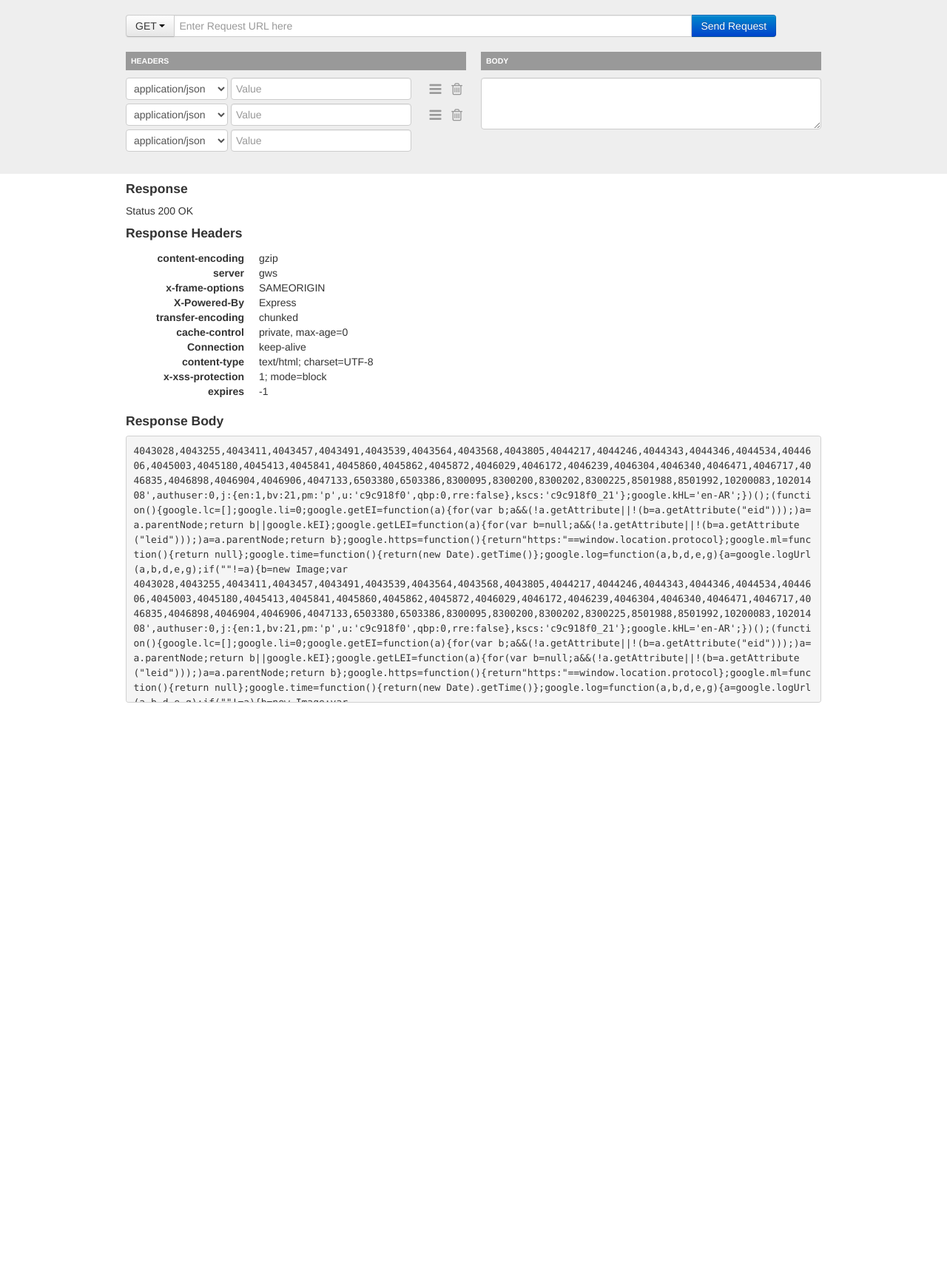
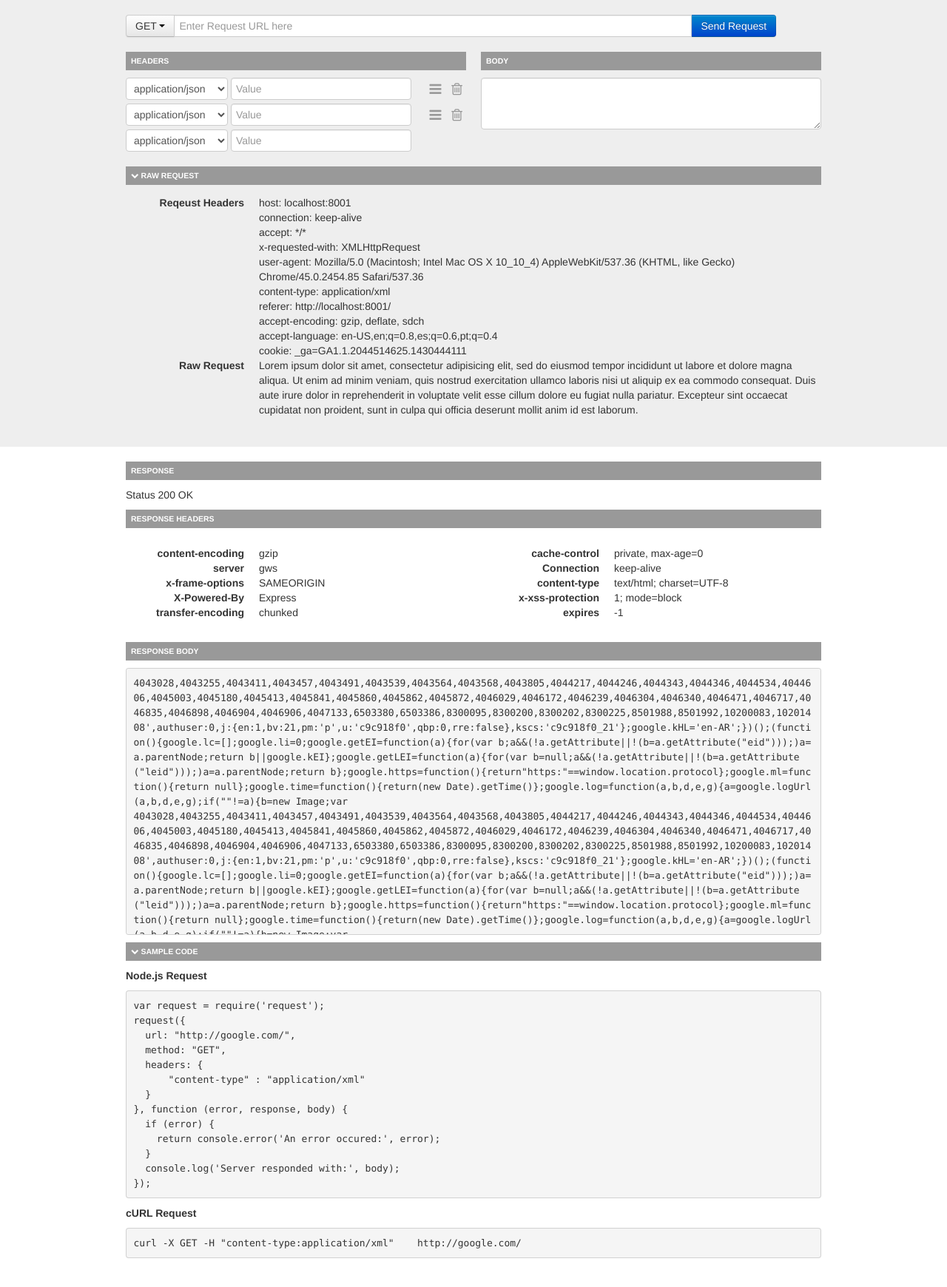
Before and after one commit to andresgalante/fh-apimapper, a plain HTML site: page index.html in a window 1280 px wide. Shown: the whole page at 74% size. Before the commit the page ends 1000 px from the top, so only its background shows below. Drawn offline with nearby package versions, Linux system fonts and the light colour scheme.

Commit message:
styles headers and adds hidden parts

```diff
--- a/index.html
+++ b/index.html
@@ -38,7 +38,7 @@
 
       <div class="row">
         <div class="span6 fh-request-headers">
-          <h4>Headers</h4>
+          <h4 class="fh-secondary-header">Headers</h4>
 
             <ul class="unstyled">
               <li>
@@ -88,8 +88,36 @@
             </ul>
         </div>
         <div class="span6 fh-request-body">
-          <h4>Body</h4>
+          <h4 class="fh-secondary-header">Body</h4>
           <textarea rows="3" class="span6"></textarea>
+        </div>
+      </div><!-- row -->
+
+      <div class="row">
+        <div class="span12">
+          <!-- use `fa-chevron-right` when its close -->
+          <h4 class="fh-secondary-header"><i class="fa fa-chevron-down"></i> Raw request</h4>
+
+          <dl class="dl-horizontal">
+            <dt>Reqeust Headers</dt>
+            <dd>
+            host: localhost:8001<br/>
+          connection: keep-alive<br/>
+          accept: */*<br/>
+          x-requested-with: XMLHttpRequest<br/>
+          user-agent: Mozilla/5.0 (Macintosh; Intel Mac OS X 10_10_4) AppleWebKit/537.36 (KHTML, like Gecko) Chrome/45.0.2454.85 Safari/537.36<br/>
+          content-type: application/xml<br/>
+          referer: http://localhost:8001/<br/>
+          accept-encoding: gzip, deflate, sdch<br/>
+          accept-language: en-US,en;q=0.8,es;q=0.6,pt;q=0.4<br/>
+          cookie: _ga=GA1.1.2044514625.1430444111<br/>
+          </dd>
+
+            <dt>Raw Request</dt>
+            <dd>Lorem ipsum dolor sit amet, consectetur adipisicing elit, sed do eiusmod tempor incididunt ut labore et dolore magna aliqua. Ut enim ad minim veniam, quis nostrud exercitation ullamco laboris nisi ut aliquip ex ea commodo consequat. Duis aute irure dolor in reprehenderit in voluptate velit esse cillum dolore eu fugiat nulla pariatur. Excepteur sint occaecat cupidatat non proident, sunt in culpa qui officia deserunt mollit anim id est laborum.</dd>
+
+          </dl>
+
         </div>
       </div><!-- row -->
     </div><!-- container -->
@@ -100,11 +128,14 @@
       <div class="row">
         <div class="span12">
 
-          <h4>Response</h4>
+          <h4 class="fh-secondary-header">Response</h4>
 
           <p>Status 200 OK</p>
 
-<h4>Response Headers</h4>
+          <h4 class="fh-secondary-header">Response Headers</h4>
+
+      <div class="row">
+        <div class="span6">
 
           <dl class="dl-horizontal">
             <dt>content-encoding</dt>
@@ -121,9 +152,14 @@
 
             <dt>transfer-encoding</dt>
             <dd>chunked</dd>
+          </dl>
+        </div>
 
+        <div class="span6">
+
+          <dl class="dl-horizontal">
             <dt>cache-control</dt>
-  <dd>private, max-age=0 </dd>
+            <dd>private, max-age=0</dd>
 
             <dt>Connection</dt>
             <dd>keep-alive </dd>
@@ -138,16 +174,41 @@
             <dd>-1</dd>
 
           </dl>
+        </div>
+      </div>
 
+      <h4  class="fh-secondary-header">Response Body</h4>
 
-<h4>Response Body</h4>
-
+<!-- We want to add Syntax highlighting here -->
 <pre class="pre-scrollable">
 4043028,4043255,4043411,4043457,4043491,4043539,4043564,4043568,4043805,4044217,4044246,4044343,4044346,4044534,4044606,4045003,4045180,4045413,4045841,4045860,4045862,4045872,4046029,4046172,4046239,4046304,4046340,4046471,4046717,4046835,4046898,4046904,4046906,4047133,6503380,6503386,8300095,8300200,8300202,8300225,8501988,8501992,10200083,10201408',authuser:0,j:{en:1,bv:21,pm:'p',u:'c9c918f0',qbp:0,rre:false},kscs:'c9c918f0_21'};google.kHL='en-AR';})();(function(){google.lc=[];google.li=0;google.getEI=function(a){for(var b;a&&(!a.getAttribute||!(b=a.getAttribute("eid")));)a=a.parentNode;return b||google.kEI};google.getLEI=function(a){for(var b=null;a&&(!a.getAttribute||!(b=a.getAttribute("leid")));)a=a.parentNode;return b};google.https=function(){return"https:"==window.location.protocol};google.ml=function(){return null};google.time=function(){return(new Date).getTime()};google.log=function(a,b,d,e,g){a=google.logUrl(a,b,d,e,g);if(""!=a){b=new Image;var
 4043028,4043255,4043411,4043457,4043491,4043539,4043564,4043568,4043805,4044217,4044246,4044343,4044346,4044534,4044606,4045003,4045180,4045413,4045841,4045860,4045862,4045872,4046029,4046172,4046239,4046304,4046340,4046471,4046717,4046835,4046898,4046904,4046906,4047133,6503380,6503386,8300095,8300200,8300202,8300225,8501988,8501992,10200083,10201408',authuser:0,j:{en:1,bv:21,pm:'p',u:'c9c918f0',qbp:0,rre:false},kscs:'c9c918f0_21'};google.kHL='en-AR';})();(function(){google.lc=[];google.li=0;google.getEI=function(a){for(var b;a&&(!a.getAttribute||!(b=a.getAttribute("eid")));)a=a.parentNode;return b||google.kEI};google.getLEI=function(a){for(var b=null;a&&(!a.getAttribute||!(b=a.getAttribute("leid")));)a=a.parentNode;return b};google.https=function(){return"https:"==window.location.protocol};google.ml=function(){return null};google.time=function(){return(new Date).getTime()};google.log=function(a,b,d,e,g){a=google.logUrl(a,b,d,e,g);if(""!=a){b=new Image;var
 4043028,4043255,4043411,4043457,4043491,4043539,4043564,4043568,4043805,4044217,4044246,4044343,4044346,4044534,4044606,4045003,4045180,4045413,4045841,4045860,4045862,4045872,4046029,4046172,4046239,4046304,4046340,4046471,4046717,4046835,4046898,4046904,4046906,4047133,6503380,6503386,8300095,8300200,8300202,8300225,8501988,8501992,10200083,10201408',authuser:0,j:{en:1,bv:21,pm:'p',u:'c9c918f0',qbp:0,rre:false},kscs:'c9c918f0_21'};google.kHL='en-AR';})();(function(){google.lc=[];google.li=0;google.getEI=function(a){for(var b;a&&(!a.getAttribute||!(b=a.getAttribute("eid")));)a=a.parentNode;return b||google.kEI};google.getLEI=function(a){for(var b=null;a&&(!a.getAttribute||!(b=a.getAttribute("leid")));)a=a.parentNode;return b};google.https=function(){return"https:"==window.location.protocol};google.ml=function(){return null};google.time=function(){return(new Date).getTime()};google.log=function(a,b,d,e,g){a=google.logUrl(a,b,d,e,g);if(""!=a){b=new Image;var
 </pre>
 
+
+<h4 class="fh-secondary-header"><i class="fa fa-chevron-down"></i> Sample code</h4>
+
+<h5>Node.js Request</h5>
+<pre>
+var request = require('request');
+request({
+  url: "http://google.com/",
+  method: "GET",
+  headers: {
+      "content-type" : "application/xml"
+  }
+}, function (error, response, body) {
+  if (error) {
+    return console.error('An error occured:', error);
+  }
+  console.log('Server responded with:', body);
+});
+</pre>
+<h5>cURL Request</h5>
+<pre>
+curl -X GET -H "content-type:application/xml"    http://google.com/
+</pre>
         </div>
       </div><!-- row -->
     </div><!-- container -->
--- a/less/styles.less
+++ b/less/styles.less
@@ -9,10 +9,7 @@
 };
 
 
-.fh-request{
- background: @grayLighter;
- padding: 20px 0;
- h4{
+.fh-secondary-header{
    text-transform: uppercase;
    font-size: @fontSizeMini;
    background: @grayLight;
@@ -20,6 +17,11 @@
    line-height: 25px;
    padding:  0 7px;
  }
+
+.fh-request{
+ background: @grayLighter;
+ padding: 20px 0;
+
 // border-bottom: 1px solid @grayLight;
 }
 // Input
@@ -78,5 +80,5 @@
 
 
 .fh-result{
-  padding: 0 0 40px 0;
+  padding: 10px 0 40px 0;
 }
```
Also changed, not shown: css/styles.css. Lines whose indentation alone changed are shown as unchanged.
